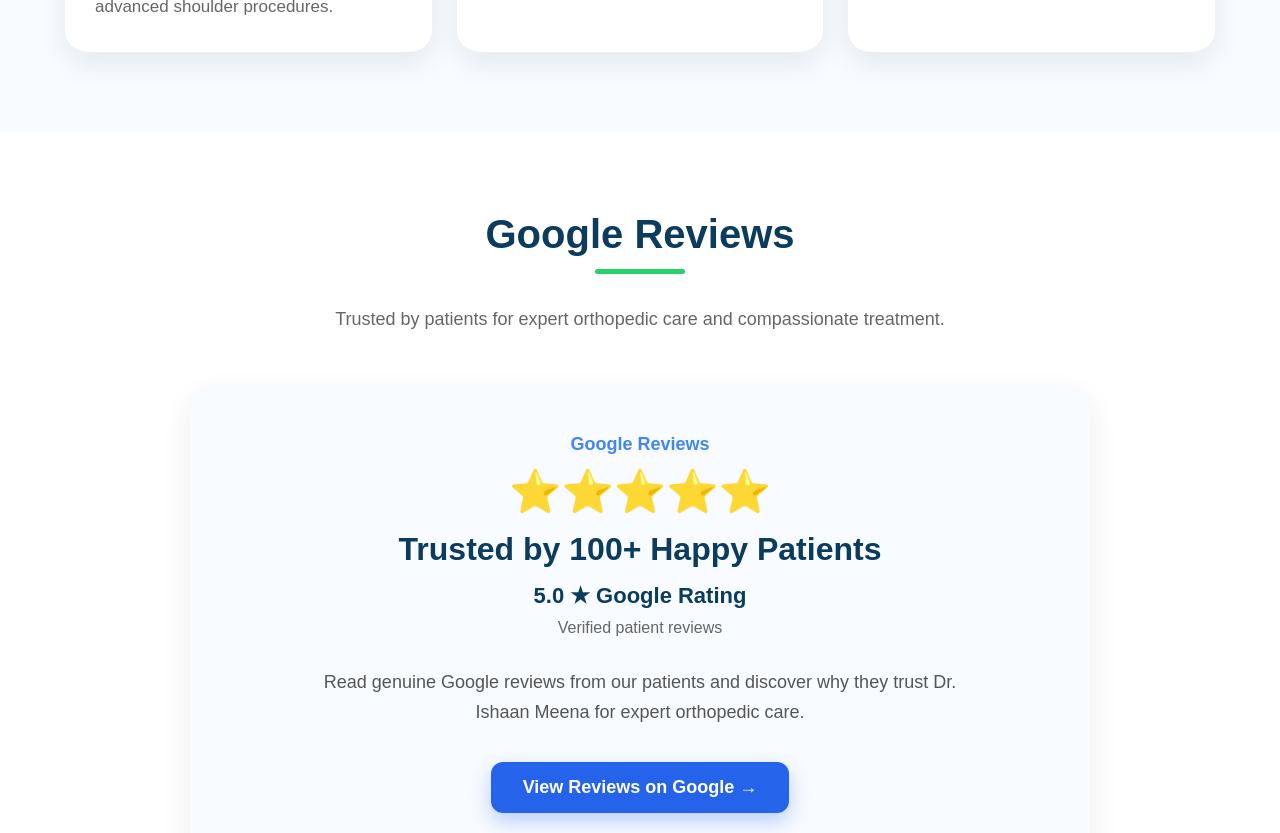
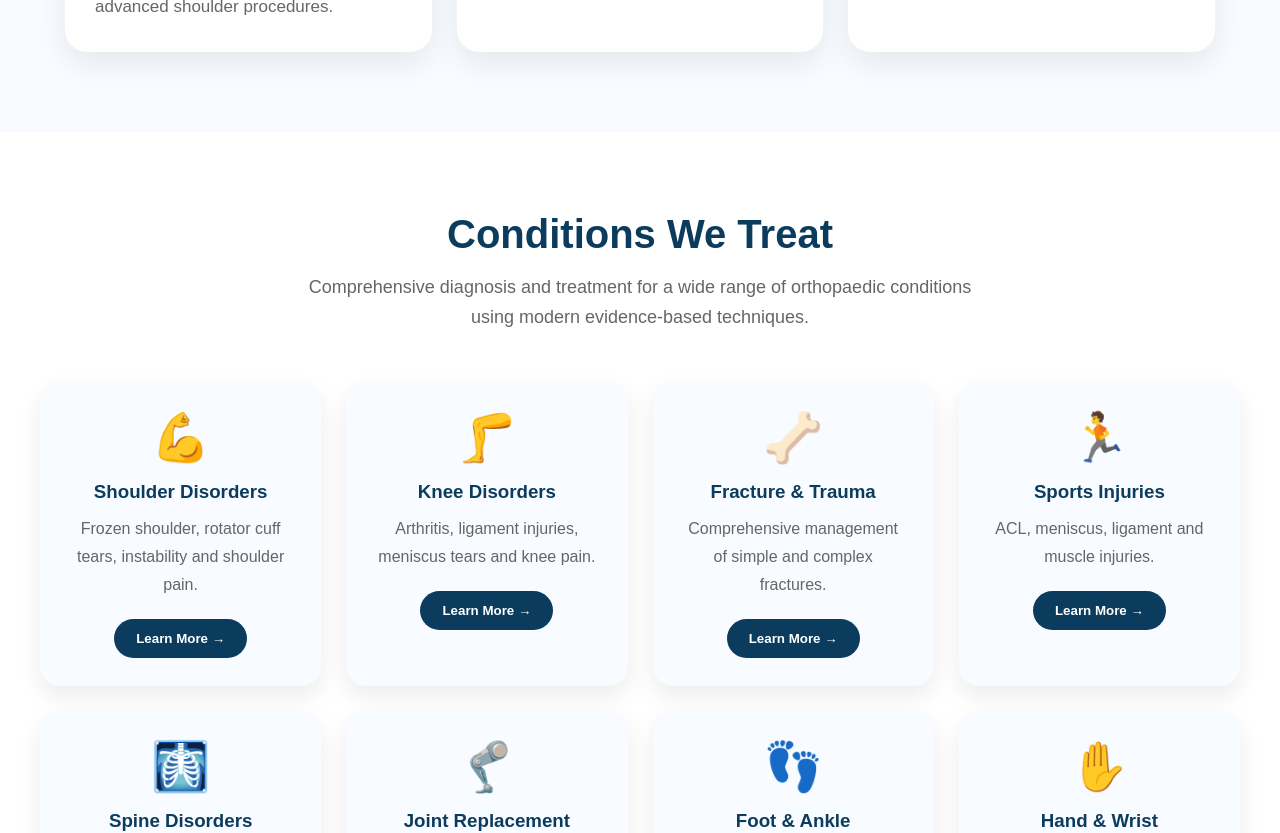
Before and after one commit to drishaanortho/drishaanortho-website, a Next.js app: page / in a window 1280 px wide. Shown: the part 3320-4153 px from the top of the page. Built offline with nearby package versions, Linux system fonts and the light colour scheme.

Commit message:
Add Conditions We Treat section

```diff
--- a/app/page.tsx
+++ b/app/page.tsx
@@ -2,6 +2,7 @@ import Hero from "../components/Hero";
 import About from "../components/About";
 import WhyChooseUs from "../components/WhyChooseUs";
 import Services from "../components/Services";
+import Conditions from "../components/Conditions";
 import Testimonials from "../components/Testimonials";
 import Footer from "../components/Footer";
 import Navbar from "../components/Navbar";
@@ -143,6 +144,7 @@ export default function Home() {
 <div id="services">
   <Services />
 </div>
+      <Conditions />
 
 <div id="reviews">
   <Testimonials />
```
